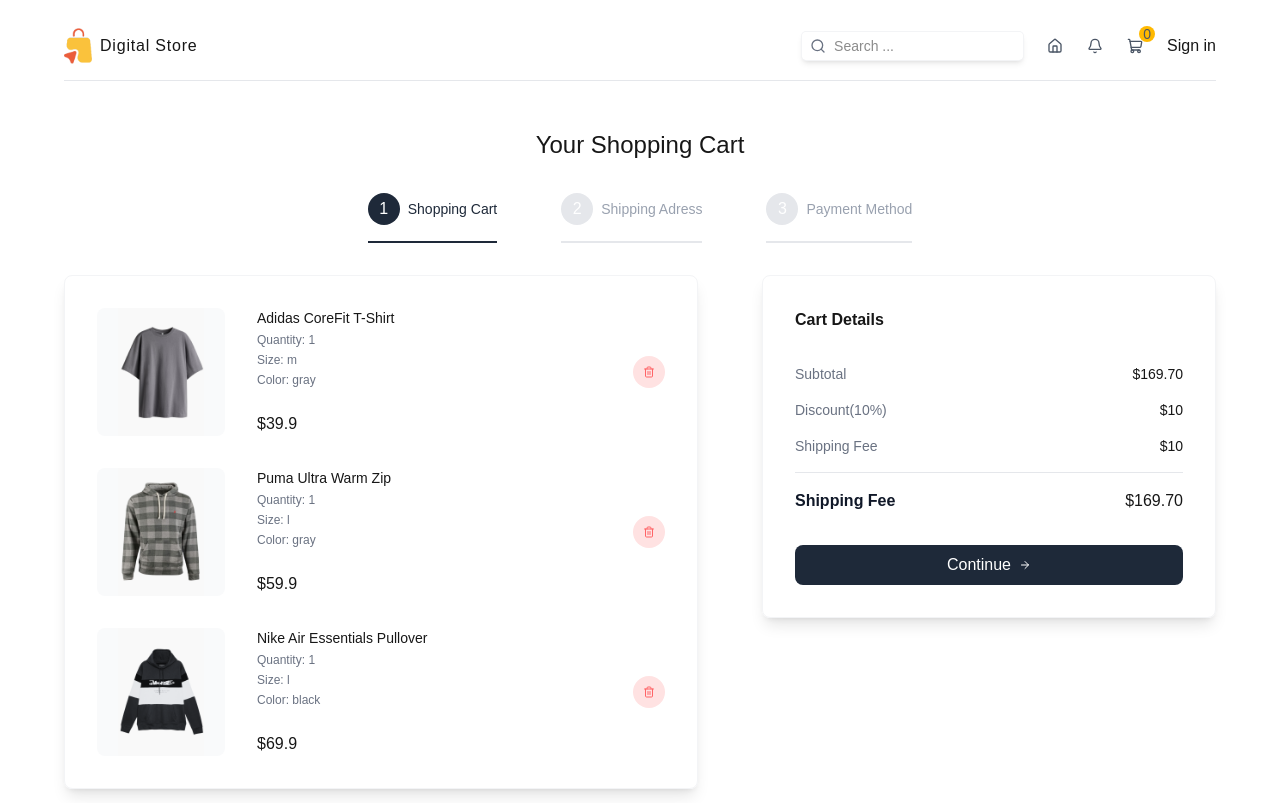
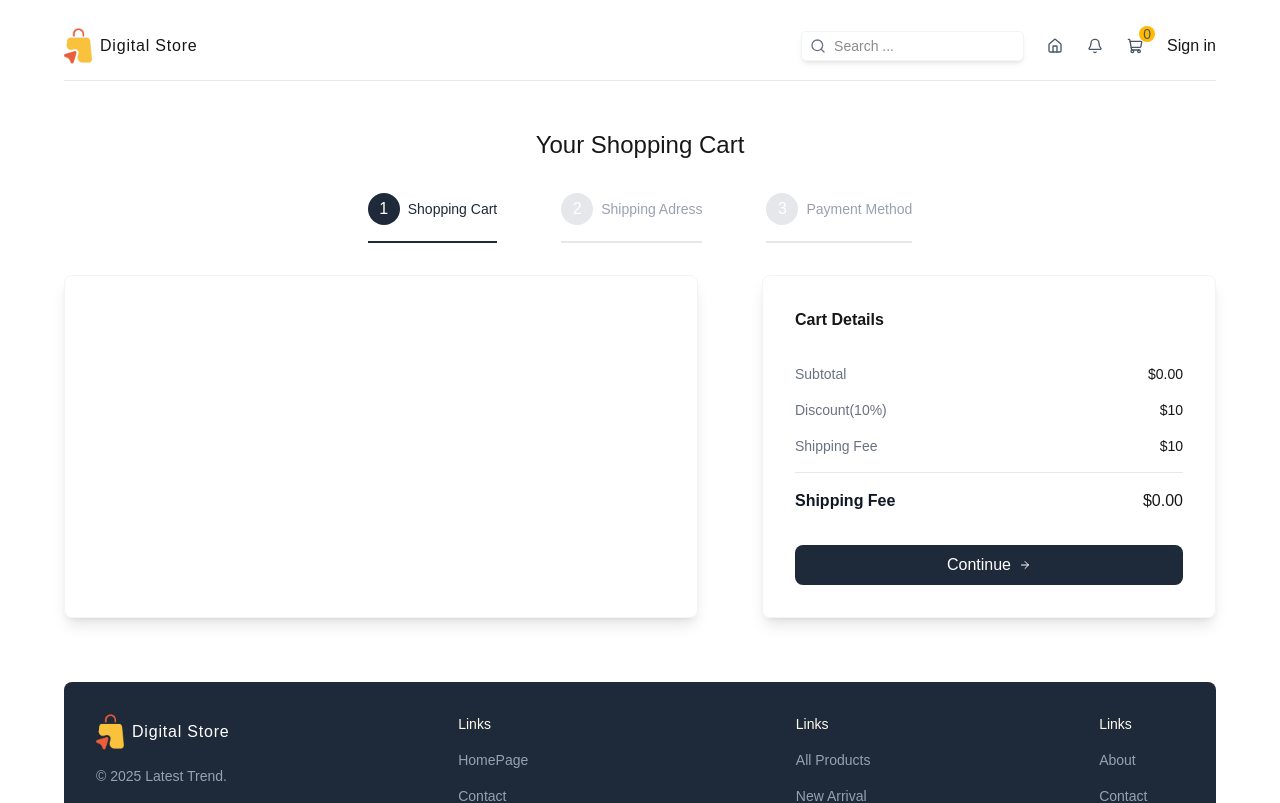
Before and after one commit to Rajal7777/Next-js-project1, a Next.js app in the folder client/: page /cart in a window 1280 px wide. Shown: the top 803 px of the page. Built offline with nearby package versions, Linux system fonts and the light colour scheme.

Commit message:
added product component

```diff
--- a/client/src/app/cart/page.tsx
+++ b/client/src/app/cart/page.tsx
@@ -1,12 +1,13 @@
 'use client';
 
-import { CartItemsType, ShippingFormInputs } from "@/types";
+import { ShippingFormInputs } from "@/types";
 import { ArrowRight, Trash2 } from "lucide-react";
 import ShippingForm from "@/components/ShippingForm";
 import Paymentform from "@/components/Paymentform";
 import Image from "next/image";
 import { useRouter, useSearchParams } from "next/navigation";
 import { useState } from "react";
+import useCartStore from "@/stores/cartStore";
 
 
 const steps = [
@@ -25,70 +26,85 @@ const steps = [
 ];
 //
 // TEMPORARY
-const cartItems: CartItemsType = [
-  {
-    id: 1,
-    name: "Adidas CoreFit T-Shirt",
-    shortDescription:
-      "Lorem ipsum dolor sit amet consect adipisicing elit lorem ipsum dolor sit.",
-    description:
-      "Lorem ipsum dolor sit amet consect adipisicing elit lorem ipsum dolor sit. Lorem ipsum dolor sit amet consect adipisicing elit lorem ipsum dolor sit. Lorem ipsum dolor sit amet consect adipisicing elit lorem ipsum dolor sit.",
-    price: 39.9,
-    sizes: ["s", "m", "l", "xl", "xxl"],
-    colors: ["gray", "purple", "green"],
-    images: {
-      gray: "/products/1g.png",
-      purple: "/products/1p.png",
-      green: "/products/1gr.png",
-    },
-    quantity: 1,
-    selectedSize: "m",
-    selectedColor: "gray",
-  },
-  {
-    id: 2,
-    name: "Puma Ultra Warm Zip",
-    shortDescription:
-      "Lorem ipsum dolor sit amet consect adipisicing elit lorem ipsum dolor sit.",
-    description:
-      "Lorem ipsum dolor sit amet consect adipisicing elit lorem ipsum dolor sit. Lorem ipsum dolor sit amet consect adipisicing elit lorem ipsum dolor sit. Lorem ipsum dolor sit amet consect adipisicing elit lorem ipsum dolor sit.",
-    price: 59.9,
-    sizes: ["s", "m", "l", "xl"],
-    colors: ["gray", "green"],
-    images: { gray: "/products/2g.png", green: "/products/2gr.png" },
-    quantity: 1,
-    selectedSize: "l",
-    selectedColor: "gray",
-  },
-  {
-    id: 3,
-    name: "Nike Air Essentials Pullover",
-    shortDescription:
-      "Lorem ipsum dolor sit amet consect adipisicing elit lorem ipsum dolor sit.",
-    description:
-      "Lorem ipsum dolor sit amet consect adipisicing elit lorem ipsum dolor sit. Lorem ipsum dolor sit amet consect adipisicing elit lorem ipsum dolor sit. Lorem ipsum dolor sit amet consect adipisicing elit lorem ipsum dolor sit.",
-    price: 69.9,
-    sizes: ["s", "m", "l"],
-    colors: ["green", "blue", "black"],
-    images: {
-      green: "/products/3gr.png",
-      blue: "/products/3b.png",
-      black: "/products/3bl.png",
-    },
-    quantity: 1,
-    selectedSize: "l",
-    selectedColor: "black",
-  },
-];
+// const cart: cartType = [
+//   {
+//     id: 1,
+//     name: "Adidas CoreFit T-Shirt",
+//     shortDescription:
+//       "Lorem ipsum dolor sit amet consect adipisicing elit lorem ipsum dolor sit.",
+//     description:
+//       "Lorem ipsum dolor sit amet consect adipisicing elit lorem ipsum dolor sit. Lorem ipsum dolor sit amet consect adipisicing elit lorem ipsum dolor sit. Lorem ipsum dolor sit amet consect adipisicing elit lorem ipsum dolor sit.",
+//     price: 39.9,
+//     sizes: ["s", "m", "l", "xl", "xxl"],
+//     colors: ["gray", "purple", "green"],
+//     images: {
+//       gray: "/products/1g.png",
+//       purple: "/products/1p.png",
+//       green: "/products/1gr.png",
+//     },
+//     quantity: 1,
+//     selectedSize: "m",
+//     selectedColor: "gray",
+//   },
+//   {
+//     id: 2,
+//     name: "Puma Ultra Warm Zip",
+//     shortDescription:
+//       "Lorem ipsum dolor sit amet consect adipisicing elit lorem ipsum dolor sit.",
+//     description:
+//       "Lorem ipsum dolor sit amet consect adipisicing elit lorem ipsum dolor sit. Lorem ipsum dolor sit amet consect adipisicing elit lorem ipsum dolor sit. Lorem ipsum dolor sit amet consect adipisicing elit lorem ipsum dolor sit.",
+//     price: 59.9,
+//     sizes: ["s", "m", "l", "xl"],
+//     colors: ["gray", "green"],
+//     images: { gray: "/products/2g.png", green: "/products/2gr.png" },
+//     quantity: 1,
+//     selectedSize: "l",
+//     selectedColor: "gray",
+//   },
+//   {
+//     id: 3,
+//     name: "Nike Air Essentials Pullover",
+//     shortDescription:
+//       "Lorem ipsum dolor sit amet consect adipisicing elit lorem ipsum dolor sit.",
+//     description:
+//       "Lorem ipsum dolor sit amet consect adipisicing elit lorem ipsum dolor sit. Lorem ipsum dolor sit amet consect adipisicing elit lorem ipsum dolor sit. Lorem ipsum dolor sit amet consect adipisicing elit lorem ipsum dolor sit.",
+//     price: 69.9,
+//     sizes: ["s", "m", "l"],
+//     colors: ["green", "blue", "black"],
+//     images: {
+//       green: "/products/3gr.png",
+//       blue: "/products/3b.png",
+//       black: "/products/3bl.png",
+//     },
+//     quantity: 1,
+//     selectedSize: "l",
+//     selectedColor: "black",
+//   },
+// ];
 
 
 //useSearchParams returns -> {step: "2"}
 const CartPage = () => {
   const searchParams = useSearchParams();
- const router = useRouter();
- const [shippingForm, setShippingForm] = useState<ShippingFormInputs>();
+  const router = useRouter();
+  const [shippingForm, setShippingForm] = useState<ShippingFormInputs>();
 
   const activeStep = parseInt(searchParams.get('step') || '1');
+
+  const { cart, removeFromCart } = useCartStore();
+
+  function handleRemoveFromCart(product) {
+    removeFromCart(product);
+
+    //get updated cart after removing
+    const updatedCart = useCartStore.getState().cart;
+
+    if (updatedCart.length === 0) {
+      router.back();
+      //router.push('/products');
+    }
+
+  }
 
   return (
     <div className="flex flex-col gap-8 items-center justify-center mt-12">
@@ -115,8 +131,8 @@ const CartPage = () => {
         <div className="w-full lg:w-7/12 shadow-lg border border-gray-100 p-8 rounded-lg flex flex-col gap-8">
           {activeStep === 1 && (
             <>
-              {cartItems.map((item) => (
-                <div className="flex items-center justify-between" key={item.id}>
+              {cart.map((item) => (
+                <div className="flex items-center justify-between" key={item.id + item.selectedSize + item.selectedColor}>
                   {/* Image & Details */}
                   <div className="flex gap-8">
                     {/* Image */}
@@ -142,7 +158,9 @@ const CartPage = () => {
                     </div>
                   </div>
                   {/* Delete button */}
-                  <button className="w-8 h-8 rounded-full bg-red-100 hover:bg-red-300 transition-all duration-300 text-red-400 flex items-center justify-center">
+                  <button
+                    onClick={() => handleRemoveFromCart(item)}
+                    className="w-8 h-8 rounded-full bg-red-100 hover:bg-red-300 transition-all duration-300 text-red-400 flex items-center justify-center">
                     <Trash2 className="w-3 h-3" />
                   </button>
                 </div>
@@ -150,7 +168,7 @@ const CartPage = () => {
             </>
           )}
 
-          {activeStep === 2 && <ShippingForm setShippingForm={setShippingForm}/>}
+          {activeStep === 2 && <ShippingForm setShippingForm={setShippingForm} />}
           {activeStep === 3 && <Paymentform />}
 
           {!activeStep && !shippingForm && (
@@ -167,7 +185,7 @@ const CartPage = () => {
             <div className="flex justify-between text-sm">
               <p className="text-gray-500">Subtotal</p>
               <p className="font-medium">
-                ${cartItems.reduce((acc, item) => acc + item.price * item.quantity, 0).toFixed(2)}
+                ${cart.reduce((acc, item) => acc + item.price * item.quantity, 0).toFixed(2)}
               </p>
             </div>
 
@@ -186,7 +204,7 @@ const CartPage = () => {
             <div className="flex justify-between">
               <p className="text-gray-900 font-semibold">Shipping Fee</p>
               <p className="font-medium">
-                ${cartItems.reduce((acc, item) => acc + item.price * item.quantity, 0).toFixed(2)}
+                ${cart.reduce((acc, item) => acc + item.price * item.quantity, 0).toFixed(2)}
 
               </p>
             </div>
--- a/client/src/components/ProductCard.tsx
+++ b/client/src/components/ProductCard.tsx
@@ -18,7 +18,7 @@ const ProductCard = ({ product }: { product: ProductType }) => {
 
   function handleAddToCart(){
     addToCart({
-      ...product,
+      ...product,  //Spread operator copies all existing properties from a product object
       quantity: 1,
       selectedSize: productTypes.size,
       selectedColor: productTypes.color
--- /dev/null
+++ b/client/src/components/ProductInteraction.tsx
@@ -0,0 +1,124 @@
+'use client';
+
+import useCartStore from "@/stores/cartStore";
+import { ProductType } from "@/types";
+import { Minus, Plus } from "lucide-react";
+import { usePathname, useRouter, useSearchParams } from "next/navigation";
+import { useState } from "react";
+import { toast } from "react-toastify";
+
+export default function ProductInteraction({
+    product, selectedSize, selectedColor }:
+    { product: ProductType; selectedSize: string; selectedColor: string; }
+) {
+    const router = useRouter();
+    const pathname = usePathname();
+    const searchParams = useSearchParams();
+
+    const [quantity, setQuantity] = useState(1);
+    const { addToCart } = useCartStore();
+
+
+
+    const handleTypeChange = (type: string, value: string) => {
+        const params = new URLSearchParams(searchParams);
+        params.set(type, value);
+        router.push(`${pathname}?${params.toString()}`, { scroll: false });
+    };
+
+    const handleQuantityChange = (type: 'increment' | 'decrement') => {
+        if (type === 'increment') {
+            setQuantity((prev) => prev + 1);
+        }
+
+        if (type === 'decrement') {
+            setQuantity((prev) => prev - 1);
+        }
+    };
+
+
+    const handleAddToCart = () => {
+        addToCart({
+            ...product,
+            quantity,
+            selectedSize,
+            selectedColor
+        });
+        toast.success('Product added to cart');
+    };
+
+    return (
+        <div className="flex flex-col gap-4 mt-4">
+            {/* SIZE */}
+            <div className="flex flex-col gap-2 text-xs">
+                <span className="text-gray-500">Size</span>
+                <div className="flex items-center gap-2">
+                    {product.sizes.map((size) => (
+                        <div
+                            className={`cursor-pointer border p-0.5 ${selectedSize === size ? 'border-gray-600' : 'border-gray-300'
+                                }`}
+                            key={size}
+                            onClick={() => handleTypeChange('size', size)}
+                        >
+                            <div
+                                className={`w-6 h-6 text-center flex items-center justify-center ${selectedSize === size ?
+                                    'bg-black text-white'
+                                    : 'bg-white text-black'
+                                    }`}
+                            >
+                                {size.toUpperCase()}
+                            </div>
+                        </div>
+                    ))}
+                </div>
+            </div>
+
+            {/* COLOR */}
+            <div className="flex flex-col gap-2 text-sm">
+                <span className="text-gray-500">Color</span>
+                <div className="flex items-center gap-2">
+                    {product.colors.map((color) => (
+                        <div className={`cursor-pointer border p-0.5 ${selectedColor === color ?
+                            'border-gray-300' : 'border-white'
+                            }`}
+                            key={color}
+                            onClick={() => handleTypeChange('color', color)}
+                        >
+                            <div className={`w-6 h-6`} style={{ backgroundColor: color }} />
+                        </div>
+                    ))}
+                </div>
+            </div>
+            {/* QUANTITY */}
+            <div className="flex flex-col gap-2 text-sm">
+                <span className="text-gray-500">Quantity</span>
+                <div className="flex items-center gap-2">
+                    <button className="cursor-pointer border border-gray-300 p-1"
+                        onClick={() => handleQuantityChange('decrement')}
+                    >
+                        <Minus className="w-4 h-4" />
+                    </button>
+                    <span>{quantity}</span>
+                    <button className="cursor-pointer border border-gray-300 p-1"
+                        onClick={() => handleQuantityChange('increment')}
+                    >
+                        <Plus className="w-4 h-4" />
+                    </button>
+                </div>
+            </div>
+            {/* BUTTON */}
+            <button
+            onClick={handleAddToCart}
+            className="bg-gray-800 text-white px-4 py-2 rounded-md shadow-lg flex items-center justify-center gap-2 cursor-pointer text-sm font-medium"
+            >
+                <Plus className="w-4 h-4" />
+                Add to Cart
+            </button>
+            <button
+
+            className="ring-1 ring-gray-400 shadow-lg text-gray-800 px-4 py-2 rounded-md flex items-center justify-center cursor-pointer gap-2 text-sm font-medium">
+                But this Item
+            </button>
+        </div>
+    );
+}
```
